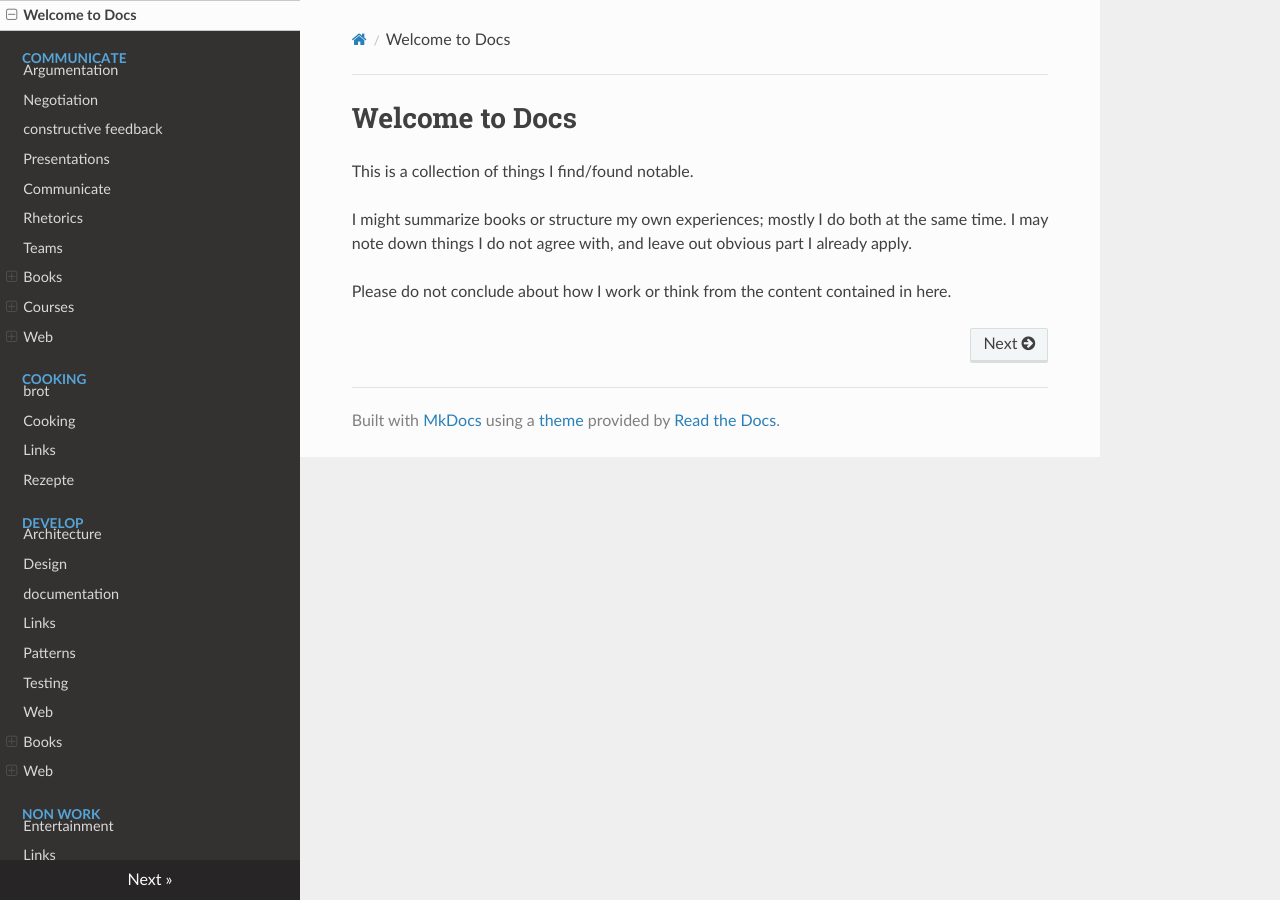
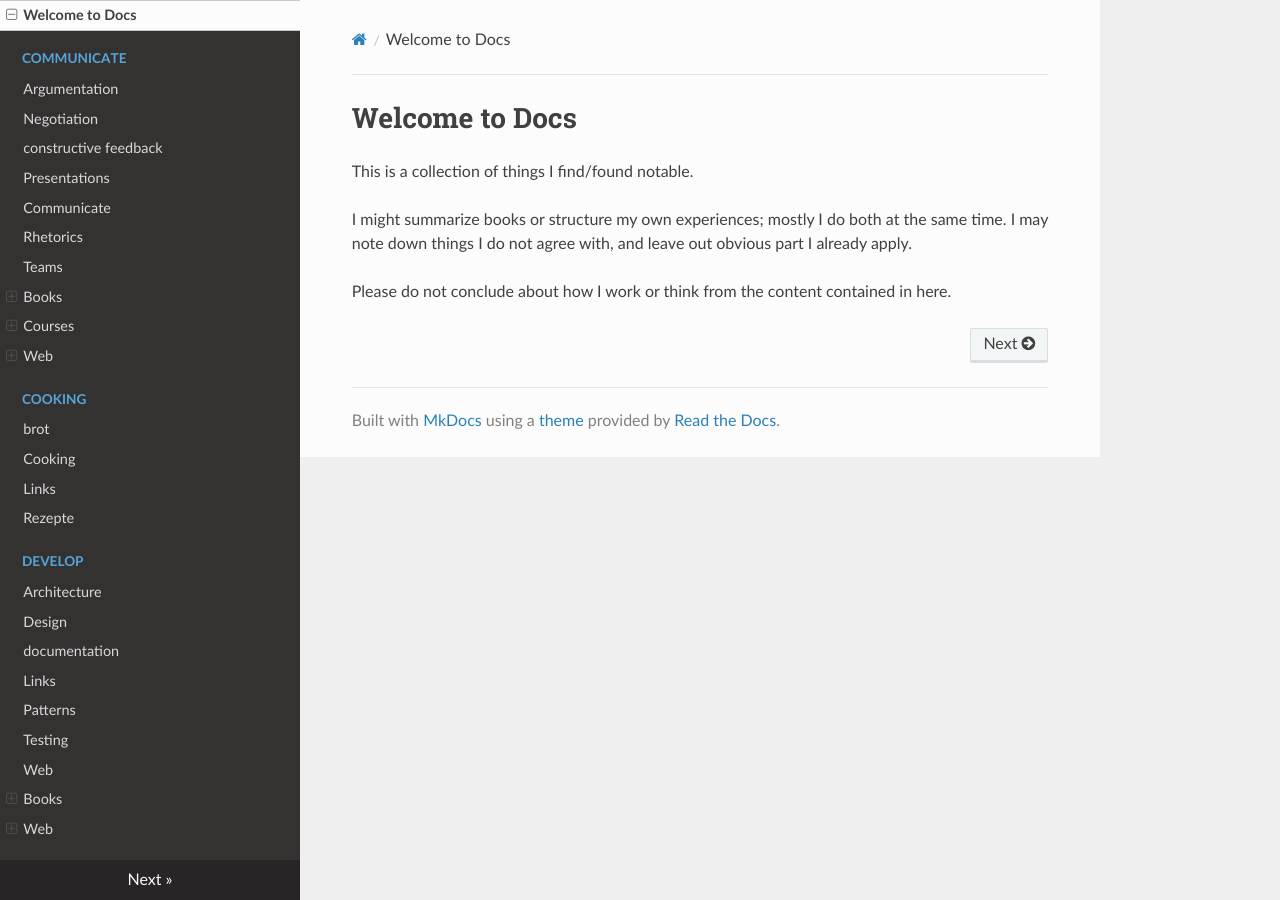
Before and after one commit to famoser/docs, an MkDocs documentation site: the page built from docs/index.md, in a window 1280 px wide. Built offline with MkDocs 1.6.1, drawn with Linux system fonts in a browser that asks for light colours; nearby versions of some CDN libraries.

Commit message:
Drop readthedocs remains

```diff
--- a/docs/css/typography.css
+++ /dev/null
@@ -1,3 +0,0 @@
-p + ul {
-	margin-top: -1.2em;
-}
--- a/mkdocs.yml
+++ b/mkdocs.yml
@@ -1,8 +1,3 @@
 site_name: Docs
 theme:
   name: 'readthedocs'
-
-extra_css: ["css/typography.css"]
-
-markdown_extensions:
-  - sane_lists
```
Also changed, not shown: 1 other file.
